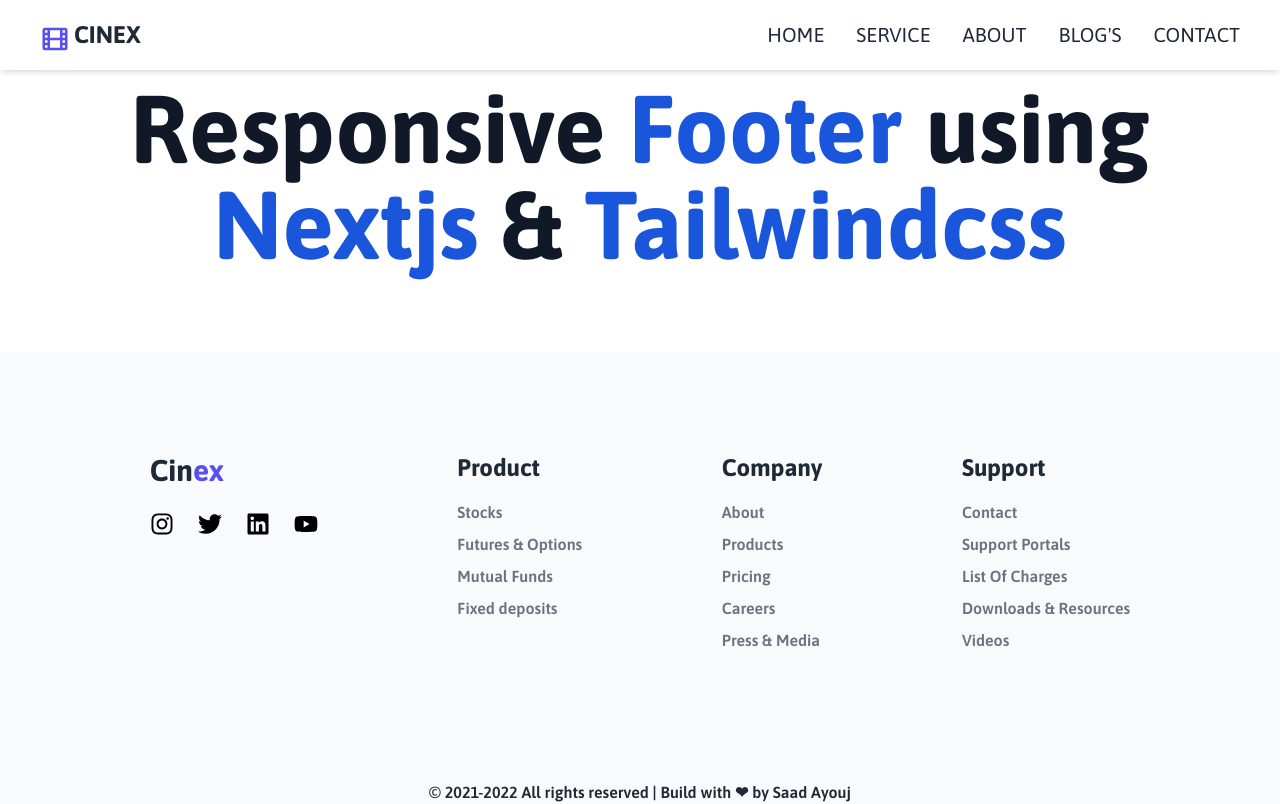
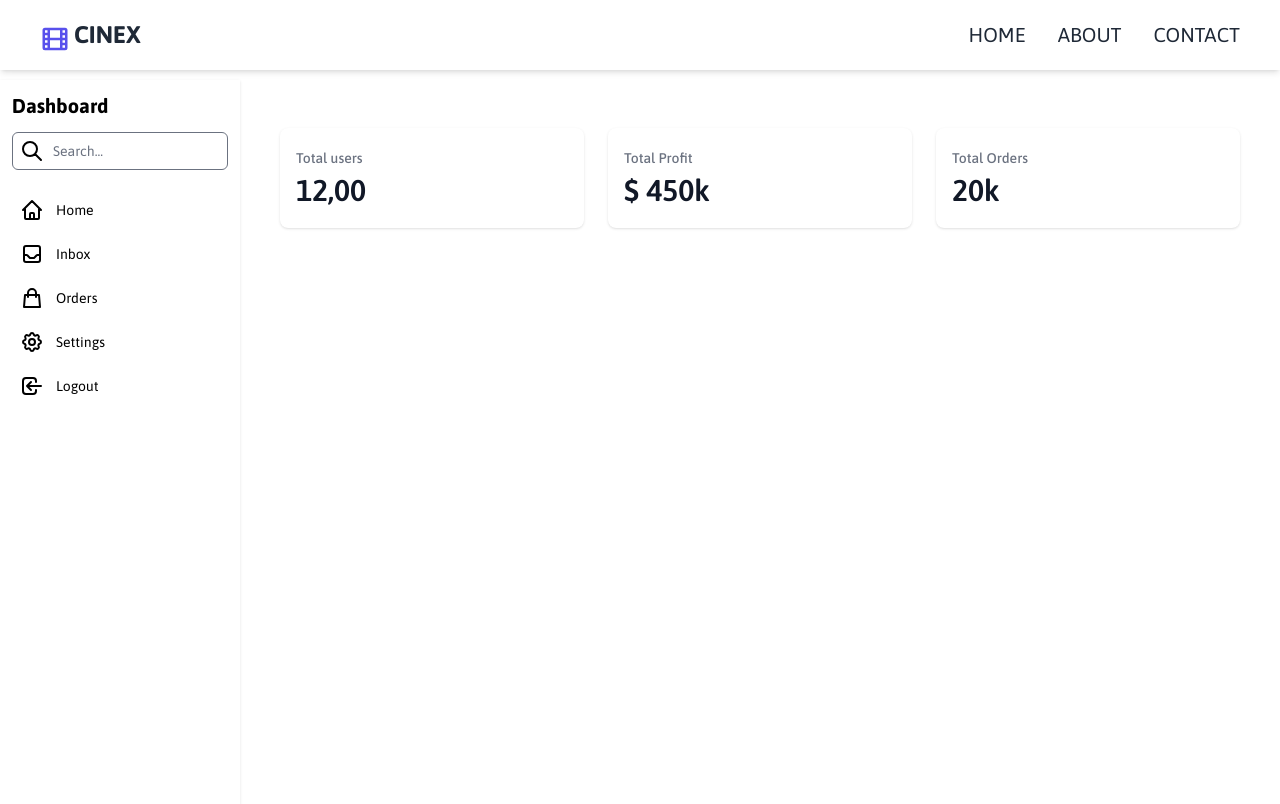
Before and after one commit to SaadAyouj/nextjs-ts-architecture, a Next.js app: page / in a window 1280 px wide. Shown: the top 804 px of the page. Built offline with nearby package versions, Linux system fonts and the light colour scheme.

Commit message:
feat: added sidebar menu and main page

```diff
--- a/components/common/nav/Nav.tsx
+++ b/components/common/nav/Nav.tsx
@@ -6,9 +6,7 @@ export interface INav {}
 const Nav: React.FC<INav> = () => {
   let Links = [
     { name: 'HOME', link: '/' },
-    { name: 'SERVICE', link: '/' },
     { name: 'ABOUT', link: '/' },
-    { name: "BLOG'S", link: '/' },
     { name: 'CONTACT', link: '/' },
   ];
   let [open, setOpen] = useState(false);
--- /dev/null
+++ b/components/common/sidebar/SideBar.mocks.ts
@@ -0,0 +1,7 @@
+import { ISideBar } from './SideBar';
+
+const base: ISideBar = {};
+
+export const mockSideBarProps = {
+  base,
+};
--- /dev/null
+++ b/components/common/sidebar/SideBar.module.css
@@ -0,0 +1,2 @@
+.component {
+}
--- /dev/null
+++ b/components/common/sidebar/SideBar.tsx
@@ -0,0 +1,165 @@
+export interface ISideBar {}
+
+const SideBar: React.FC<ISideBar> = () => {
+  return (
+    <div className="flex">
+      <div className="flex flex-col h-screen p-3 bg-white shadow w-60">
+        <div className="space-y-3">
+          <div className="flex items-center">
+            <h2 className="text-xl font-bold">Dashboard</h2>
+          </div>
+          <div className="relative">
+            <span className="absolute inset-y-0 left-0 flex items-center py-4">
+              <button
+                type="submit"
+                className="p-2 focus:outline-none focus:ring"
+              >
+                <svg
+                  xmlns="http://www.w3.org/2000/svg"
+                  className="w-6 h-6"
+                  fill="none"
+                  viewBox="0 0 24 24"
+                  stroke="currentColor"
+                  strokeWidth={2}
+                >
+                  <path
+                    strokeLinecap="round"
+                    strokeLinejoin="round"
+                    d="M21 21l-6-6m2-5a7 7 0 11-14 0 7 7 0 0114 0z"
+                  />
+                </svg>
+              </button>
+            </span>
+            <input
+              type="search"
+              name="Search"
+              placeholder="Search..."
+              className="w-full py-2 pl-10 text-sm rounded-md focus:outline-none"
+            />
+          </div>
+          <div className="flex-1">
+            <ul className="pt-2 pb-4 space-y-1 text-sm">
+              <li className="rounded-sm">
+                <a
+                  href="#"
+                  className="flex items-center p-2 space-x-3 rounded-md"
+                >
+                  <svg
+                    xmlns="http://www.w3.org/2000/svg"
+                    className="w-6 h-6"
+                    fill="none"
+                    viewBox="0 0 24 24"
+                    stroke="currentColor"
+                    strokeWidth={2}
+                  >
+                    <path
+                      strokeLinecap="round"
+                      strokeLinejoin="round"
+                      d="M3 12l2-2m0 0l7-7 7 7M5 10v10a1 1 0 001 1h3m10-11l2 2m-2-2v10a1 1 0 01-1 1h-3m-6 0a1 1 0 001-1v-4a1 1 0 011-1h2a1 1 0 011 1v4a1 1 0 001 1m-6 0h6"
+                    />
+                  </svg>
+                  <span>Home</span>
+                </a>
+              </li>
+              <li className="rounded-sm">
+                <a
+                  href="#"
+                  className="flex items-center p-2 space-x-3 rounded-md"
+                >
+                  <svg
+                    xmlns="http://www.w3.org/2000/svg"
+                    className="w-6 h-6"
+                    fill="none"
+                    viewBox="0 0 24 24"
+                    stroke="currentColor"
+                    strokeWidth={2}
+                  >
+                    <path
+                      strokeLinecap="round"
+                      strokeLinejoin="round"
+                      d="M20 13V6a2 2 0 00-2-2H6a2 2 0 00-2 2v7m16 0v5a2 2 0 01-2 2H6a2 2 0 01-2-2v-5m16 0h-2.586a1 1 0 00-.707.293l-2.414 2.414a1 1 0 01-.707.293h-3.172a1 1 0 01-.707-.293l-2.414-2.414A1 1 0 006.586 13H4"
+                    />
+                  </svg>
+                  <span>Inbox</span>
+                </a>
+              </li>
+              <li className="rounded-sm">
+                <a
+                  href="#"
+                  className="flex items-center p-2 space-x-3 rounded-md"
+                >
+                  <svg
+                    xmlns="http://www.w3.org/2000/svg"
+                    className="w-6 h-6"
+                    fill="none"
+                    viewBox="0 0 24 24"
+                    stroke="currentColor"
+                    strokeWidth={2}
+                  >
+                    <path
+                      strokeLinecap="round"
+                      strokeLinejoin="round"
+                      d="M16 11V7a4 4 0 00-8 0v4M5 9h14l1 12H4L5 9z"
+                    />
+                  </svg>
+                  <span>Orders</span>
+                </a>
+              </li>
+              <li className="rounded-sm">
+                <a
+                  href="#"
+                  className="flex items-center p-2 space-x-3 rounded-md"
+                >
+                  <svg
+                    xmlns="http://www.w3.org/2000/svg"
+                    className="w-6 h-6"
+                    fill="none"
+                    viewBox="0 0 24 24"
+                    stroke="currentColor"
+                    strokeWidth={2}
+                  >
+                    <path
+                      strokeLinecap="round"
+                      strokeLinejoin="round"
+                      d="M10.325 4.317c.426-1.756 2.924-1.756 3.35 0a1.724 1.724 0 002.573 1.066c1.543-.94 3.31.826 2.37 2.37a1.724 1.724 0 001.065 2.572c1.756.426 1.756 2.924 0 3.35a1.724 1.724 0 00-1.066 2.573c.94 1.543-.826 3.31-2.37 2.37a1.724 1.724 0 00-2.572 1.065c-.426 1.756-2.924 1.756-3.35 0a1.724 1.724 0 00-2.573-1.066c-1.543.94-3.31-.826-2.37-2.37a1.724 1.724 0 00-1.065-2.572c-1.756-.426-1.756-2.924 0-3.35a1.724 1.724 0 001.066-2.573c-.94-1.543.826-3.31 2.37-2.37.996.608 2.296.07 2.572-1.065z"
+                    />
+                    <path
+                      strokeLinecap="round"
+                      strokeLinejoin="round"
+                      d="M15 12a3 3 0 11-6 0 3 3 0 016 0z"
+                    />
+                  </svg>
+                  <span>Settings</span>
+                </a>
+              </li>
+              <li className="rounded-sm">
+                <a
+                  href="#"
+                  className="flex items-center p-2 space-x-3 rounded-md"
+                >
+                  <svg
+                    xmlns="http://www.w3.org/2000/svg"
+                    className="w-6 h-6"
+                    fill="none"
+                    viewBox="0 0 24 24"
+                    stroke="currentColor"
+                    strokeWidth={2}
+                  >
+                    <path
+                      strokeLinecap="round"
+                      strokeLinejoin="round"
+                      d="M11 16l-4-4m0 0l4-4m-4 4h14m-5 4v1a3 3 0 01-3 3H6a3 3 0 01-3-3V7a3 3 0 013-3h7a3 3 0 013 3v1"
+                    />
+                  </svg>
+                  <span>Logout</span>
+                </a>
+              </li>
+            </ul>
+          </div>
+        </div>
+      </div>
+    </div>
+  );
+};
+
+export default SideBar;
--- /dev/null
+++ b/components/utility/base/BaseTemplate.mocks.ts
@@ -0,0 +1,9 @@
+import { IBaseTemplate } from './BaseTemplate';
+
+const base: IBaseTemplate = {
+  sampleTextProp: 'Hello world!',
+};
+
+export const mockBaseTemplateProps = {
+  base,
+};
--- /dev/null
+++ b/components/utility/base/BaseTemplate.module.css
@@ -0,0 +1,2 @@
+.component {
+}
--- /dev/null
+++ b/components/utility/base/BaseTemplate.tsx
@@ -0,0 +1,11 @@
+import styles from './BaseTemplate.module.css';
+
+export interface IBaseTemplate {
+  sampleTextProp: string;
+}
+
+const BaseTemplate: React.FC<IBaseTemplate> = ({ sampleTextProp }) => {
+  return <div className={styles.container}>{sampleTextProp}</div>;
+};
+
+export default BaseTemplate;
--- a/pages/index.tsx
+++ b/pages/index.tsx
@@ -1,4 +1,5 @@
 import Head from 'next/head';
+import SideBar from '../components/common/sidebar/SideBar';
 
 export default function Home() {
   return (
@@ -10,12 +11,36 @@ export default function Home() {
         <link rel="icon" href="/favicon.ico" />
       </Head>
       <main>
-        <div className="my-20">
-          <h1 className="md:text-8xl text-4xl font-bold text-center text-gray-900">
-            Responsive<span className="text-blue-700"> Footer</span> using{' '}
-            <span className="text-blue-700">Nextjs</span> &{' '}
-            <span className="text-blue-700">Tailwindcss</span>
-          </h1>
+        <div className="my-20 flex">
+          <SideBar />
+          <div className="container mx-10 mt-12">
+            <div className="grid grid-cols-1 gap-6 mb-6 lg:grid-cols-3">
+              <div className="w-full px-4 py-5 bg-white rounded-lg shadow">
+                <div className="text-sm font-medium text-gray-500 truncate">
+                  Total users
+                </div>
+                <div className="mt-1 text-3xl font-semibold text-gray-900">
+                  12,00
+                </div>
+              </div>
+              <div className="w-full px-4 py-5 bg-white rounded-lg shadow">
+                <div className="text-sm font-medium text-gray-500 truncate">
+                  Total Profit
+                </div>
+                <div className="mt-1 text-3xl font-semibold text-gray-900">
+                  $ 450k
+                </div>
+              </div>
+              <div className="w-full px-4 py-5 bg-white rounded-lg shadow">
+                <div className="text-sm font-medium text-gray-500 truncate">
+                  Total Orders
+                </div>
+                <div className="mt-1 text-3xl font-semibold text-gray-900">
+                  20k
+                </div>
+              </div>
+            </div>
+          </div>
         </div>
       </main>
     </>
```
Also changed, not shown: 2 other files (tests, documents, lock files or other folders).
